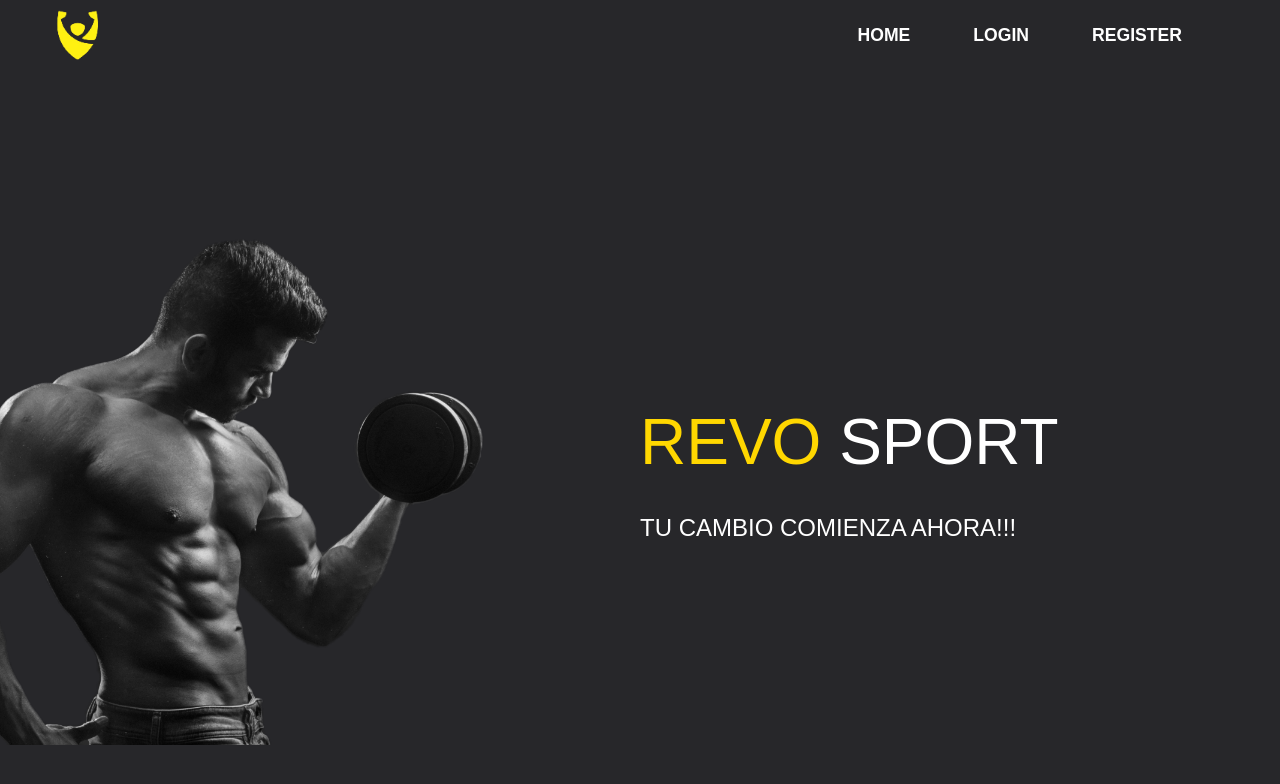
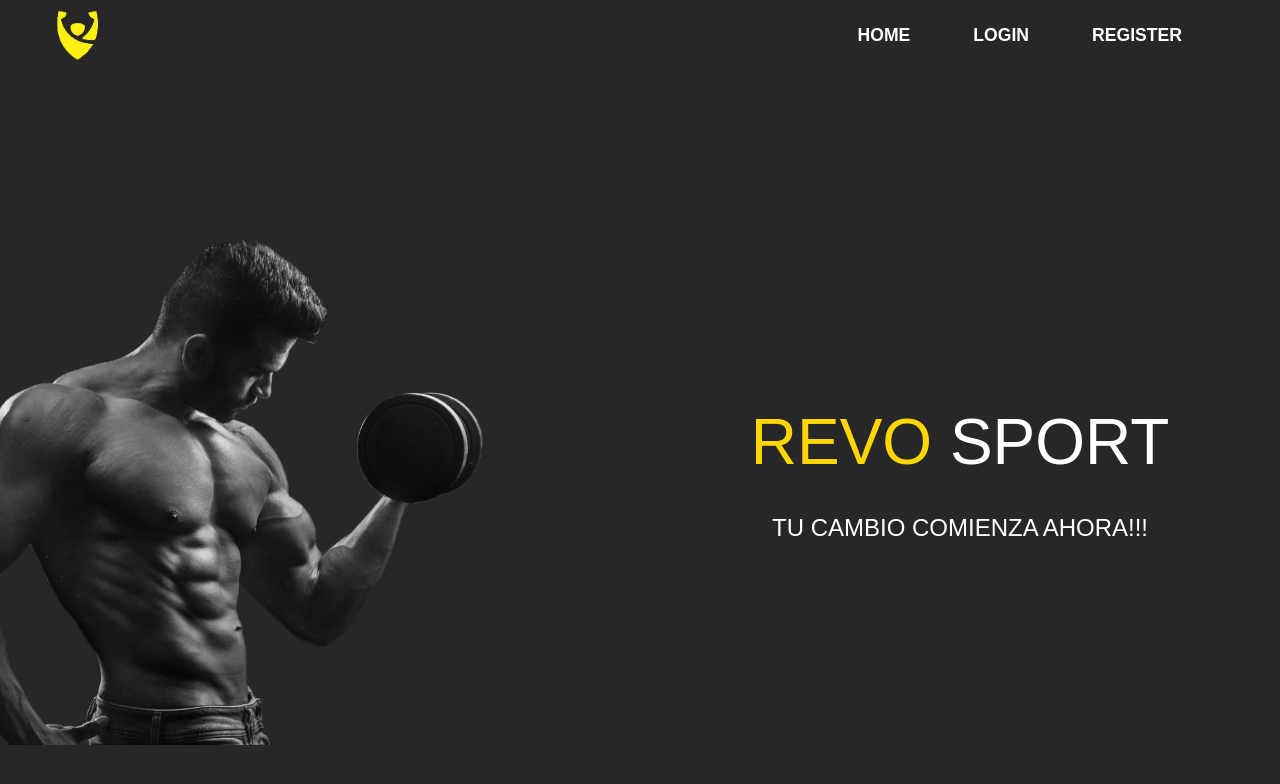
Before and after one commit to AnthoLogy63/ProgramacionWeb_Proy_GymLocal, an Angular app in the folder PROYECTO_REVO/frontend/: page /home in a window 1280 px wide. Shown: the top 784 px of the page. Built offline with nearby package versions, Linux system fonts and the light colour scheme.

Commit message:
cambiamos un poco el home pero no estoy a gusto

```diff
--- a/PROYECTO_REVO/frontend/src/app/components/home/home.component.css
+++ b/PROYECTO_REVO/frontend/src/app/components/home/home.component.css
@@ -25,8 +25,10 @@
 /* Superposición de texto */
 .text-overlay {
   flex: 1;
-  text-align: left;
+
+  text-align: center;
   color: #fff; /* Color blanco para el texto */
+  font-family: 'Permanent Marker', cursive;
 }
 
 .text-overlay h1 {
--- a/PROYECTO_REVO/frontend/src/index.html
+++ b/PROYECTO_REVO/frontend/src/index.html
@@ -6,6 +6,7 @@
   <base href="/">
   <meta name="viewport" content="width=device-width, initial-scale=1">
   <link rel="icon" type="image/x-icon" href="favicon.ico">
+  <link rel="stylesheet" href="https://fonts.googleapis.com/css2?family=Permanent+Marker&display=swap">
 </head>
 <body class="bg-zinc-800">
   <app-root></app-root>
```
